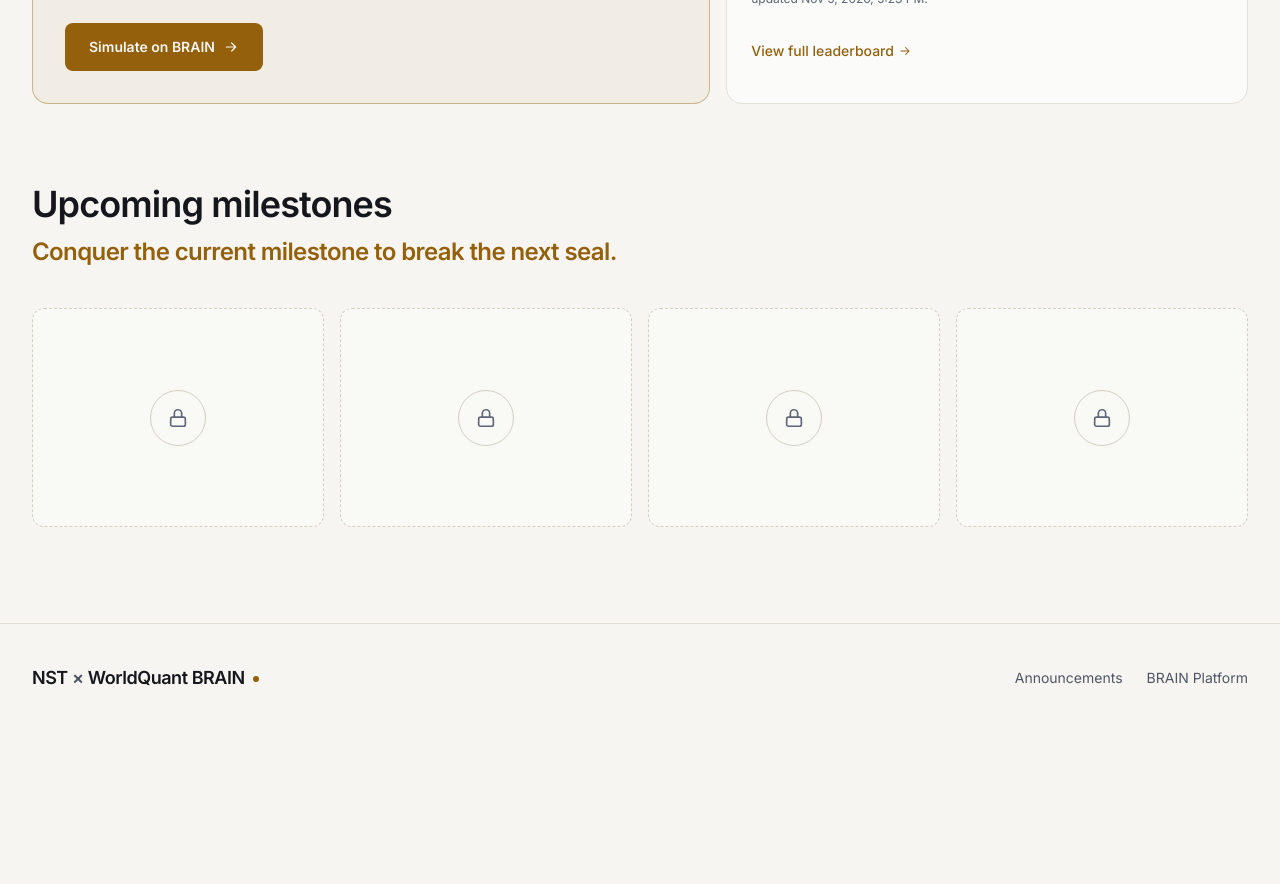
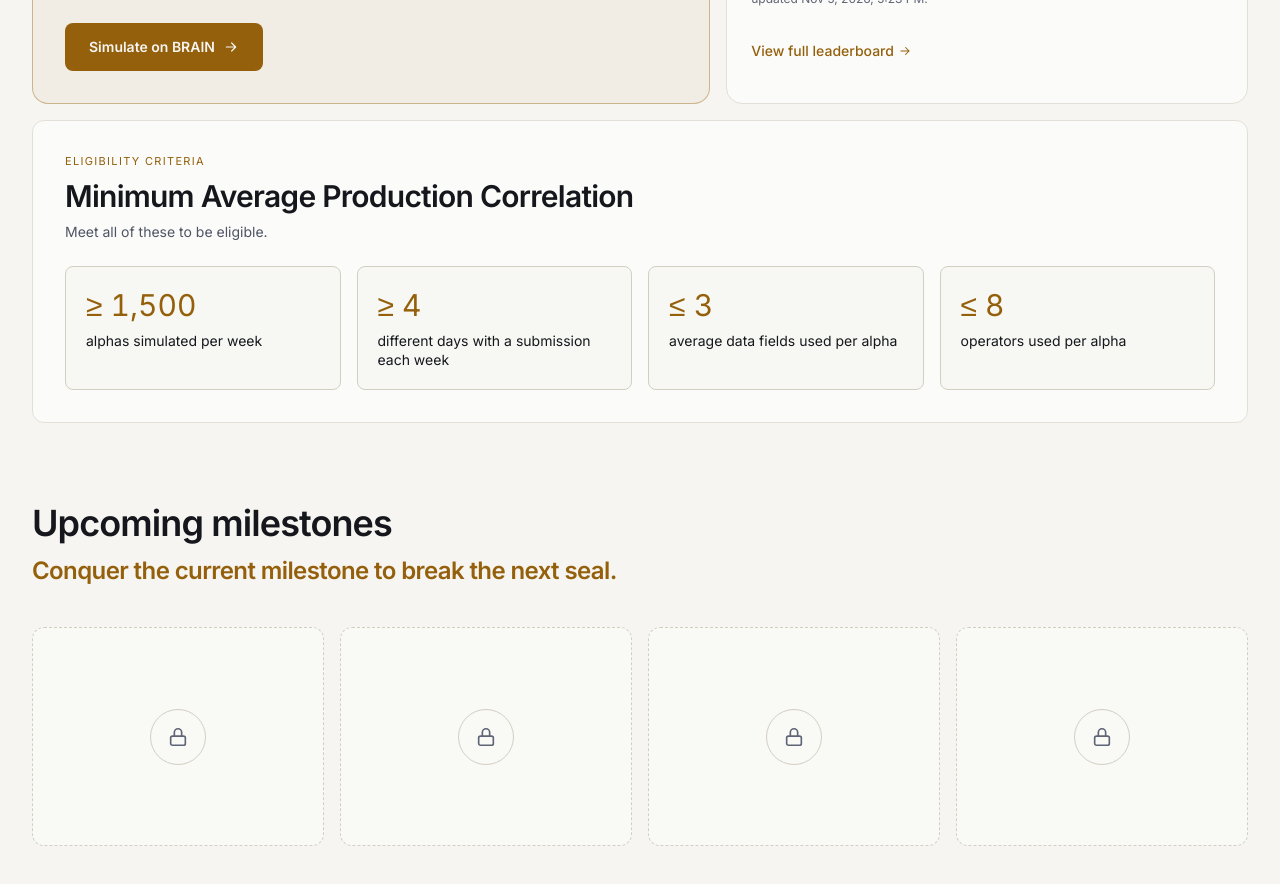
Before and after one commit to dipeshsingla0049/quant-programme-hub, a Next.js app: page /milestones in a window 1280 px wide. Shown: the part 860-1744 px from the top of the page. Before the commit the page ends 1592 px from the top, so only its background shows below. Built offline with nearby package versions, Linux system fonts and the light colour scheme.

Commit message:
feat(milestones): show current milestone eligibility criteria

```diff
--- a/app/milestones/page.tsx
+++ b/app/milestones/page.tsx
@@ -2,6 +2,7 @@ import type { Metadata } from "next";
 import Link from "next/link";
 import { Avatar } from "@/components/Avatar";
 import { Countdown } from "@/components/Countdown";
+import { EligibilityCriteria } from "@/components/EligibilityCriteria";
 import { ArrowRight, Lock } from "@/components/icons";
 import { PageHeader } from "@/components/PageHeader";
 import {
@@ -110,6 +111,13 @@ export default async function MilestonesPage() {
             </Link>
           </div>
         </div>
+
+        <EligibilityCriteria
+          id="current-milestone-eligibility"
+          title={current.title}
+          rules={current.eligibility}
+          className="mt-4"
+        />
       </section>
 
       {/* Upcoming milestones */}
--- a/app/rankings/page.tsx
+++ b/app/rankings/page.tsx
@@ -1,5 +1,6 @@
 import type { Metadata } from "next";
 import Link from "next/link";
+import { EligibilityCriteria } from "@/components/EligibilityCriteria";
 import { Clock } from "@/components/icons";
 import { PageHeader } from "@/components/PageHeader";
 import { RankingsBoard } from "@/components/RankingsBoard";
@@ -79,19 +80,7 @@ export default async function RankingsPage({ searchParams }: { searchParams: Pro
         </div>
       )}
 
-      <section aria-labelledby="eligibility" className="mt-12 rounded-xl border border-line bg-panel/60 p-6 sm:p-8">
-        <p className="tabular-nums text-[11px] uppercase tracking-[0.12em] text-gold">Eligibility criteria</p>
-        <h2 id="eligibility" className="mt-2 font-semibold tracking-tight text-2xl text-fg sm:text-3xl">{tab.title}</h2>
-        <p className="mt-2 text-sm text-muted">{tab.eligibility.length > 1 ? "Meet all of these to be eligible." : "Meet this to be eligible."}</p>
-        <ul className="mt-6 grid gap-4 sm:grid-cols-2 lg:grid-cols-4">
-          {tab.eligibility.map((rule) => (
-            <li key={rule.label} className="rounded-lg border border-line-2 bg-ink/60 p-5">
-              <p className="whitespace-nowrap tabular-nums text-3xl text-gold">{rule.value}</p>
-              <p className="mt-2 text-sm leading-snug text-fg">{rule.label}</p>
-            </li>
-          ))}
-        </ul>
-      </section>
+      <EligibilityCriteria id="eligibility" title={tab.title} rules={tab.eligibility} className="mt-12" />
     </>
   );
 }
--- /dev/null
+++ b/components/EligibilityCriteria.tsx
@@ -0,0 +1,35 @@
+import type { EligibilityRule } from "@/lib/types";
+
+/** The eligibility box shared by the Rankings and Milestones pages. */
+export function EligibilityCriteria({
+  id,
+  title,
+  rules,
+  className = "",
+}: {
+  /** Heading id, for aria-labelledby. Must be unique on the page. */
+  id: string;
+  title: string;
+  rules: EligibilityRule[];
+  className?: string;
+}) {
+  return (
+    <section aria-labelledby={id} className={`rounded-xl border border-line bg-panel/60 p-6 sm:p-8 ${className}`}>
+      <p className="text-[11px] uppercase tracking-[0.12em] text-gold">Eligibility criteria</p>
+      <h2 id={id} className="mt-2 text-2xl font-semibold tracking-tight text-fg sm:text-3xl">
+        {title}
+      </h2>
+      <p className="mt-2 text-sm text-muted">
+        {rules.length > 1 ? "Meet all of these to be eligible." : "Meet this to be eligible."}
+      </p>
+      <ul className="mt-6 grid gap-4 sm:grid-cols-2 lg:grid-cols-4">
+        {rules.map((rule) => (
+          <li key={rule.label} className="rounded-lg border border-line-2 bg-ink/60 p-5">
+            <p className="whitespace-nowrap text-3xl tabular-nums text-gold">{rule.value}</p>
+            <p className="mt-2 text-sm leading-snug text-fg">{rule.label}</p>
+          </li>
+        ))}
+      </ul>
+    </section>
+  );
+}
```
